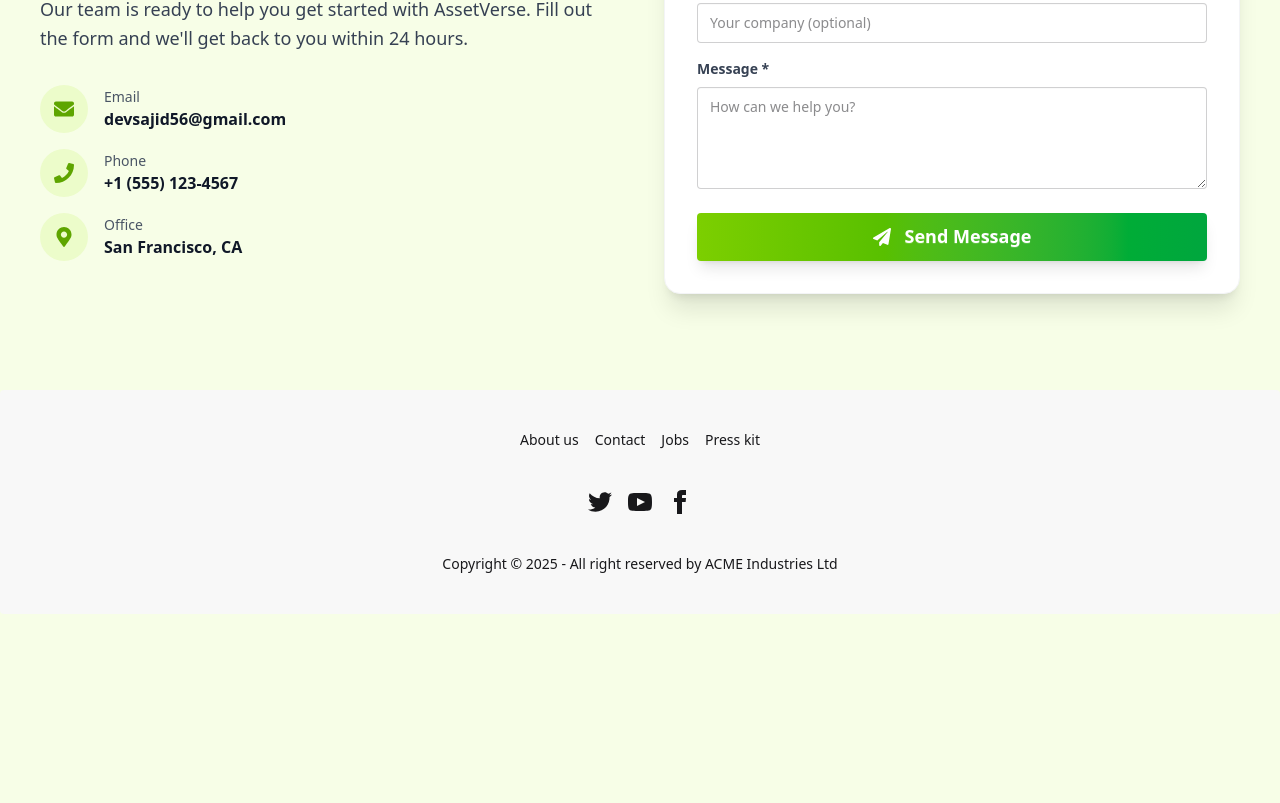
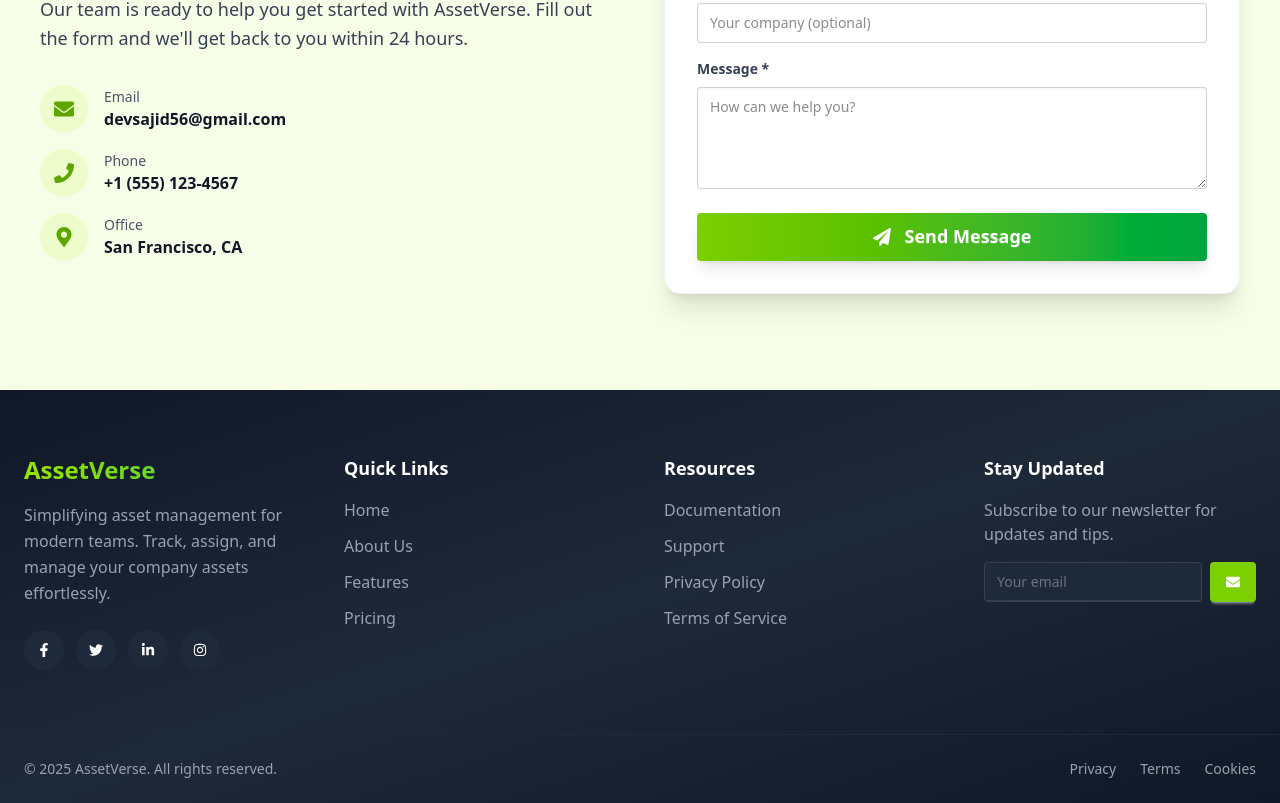
Before and after one commit to sajid-7756/AssetVerse-Client, a React (Vite) app: page / in a window 1280 px wide. Shown: the part 6885-7688 px from the top of the page. Before the commit the page ends 7499 px from the top, so only its background shows below. Built offline with nearby package versions, Linux system fonts and the light colour scheme; no server answers.

Commit message:
added footer

```diff
--- a/src/components/Shared/Footer/Footer.jsx
+++ b/src/components/Shared/Footer/Footer.jsx
@@ -1,55 +1,184 @@
+import React from "react";
+import {
+  FaFacebookF,
+  FaTwitter,
+  FaLinkedinIn,
+  FaInstagram,
+  FaEnvelope,
+} from "react-icons/fa";
+import { Link } from "react-router";
+import Container from "../Container";
+
 const Footer = () => {
   return (
-    <footer className="footer footer-horizontal footer-center bg-base-200 text-base-content rounded p-10">
-      <nav className="grid grid-flow-col gap-4">
-        <a className="link link-hover">About us</a>
-        <a className="link link-hover">Contact</a>
-        <a className="link link-hover">Jobs</a>
-        <a className="link link-hover">Press kit</a>
-      </nav>
-      <nav>
-        <div className="grid grid-flow-col gap-4">
-          <a>
-            <svg
-              xmlns="http://www.w3.org/2000/svg"
-              width="24"
-              height="24"
-              viewBox="0 0 24 24"
-              className="fill-current"
+    <footer className="bg-linear-to-br from-gray-900 via-gray-800 to-gray-900 text-white">
+      <Container className="py-16 px-4">
+        <div className="grid grid-cols-1 md:grid-cols-2 lg:grid-cols-4 gap-12">
+          {/* Company Info */}
+          <div>
+            <h3 className="text-2xl font-bold mb-4 bg-linear-to-r from-lime-400 to-green-500 bg-clip-text text-transparent">
+              AssetVerse
+            </h3>
+            <p className="text-gray-400 mb-6 leading-relaxed">
+              Simplifying asset management for modern teams. Track, assign, and
+              manage your company assets effortlessly.
+            </p>
+            <div className="flex gap-3">
+              <a
+                href="https://www.facebook.com/sajid7756"
+                className="w-10 h-10 bg-gray-800 hover:bg-lime-500 rounded-full flex items-center justify-center transition-colors duration-300"
               >
-              <path d="M24 4.557c-.883.392-1.832.656-2.828.775 1.017-.609 1.798-1.574 2.165-2.724-.951.564-2.005.974-3.127 1.195-.897-.957-2.178-1.555-3.594-1.555-3.179 0-5.515 2.966-4.797 6.045-4.091-.205-7.719-2.165-10.148-5.144-1.29 2.213-.669 5.108 1.523 6.574-.806-.026-1.566-.247-2.229-.616-.054 2.281 1.581 4.415 3.949 4.89-.693.188-1.452.232-2.224.084.626 1.956 2.444 3.379 4.6 3.419-2.07 1.623-4.678 2.348-7.29 2.04 2.179 1.397 4.768 2.212 7.548 2.212 9.142 0 14.307-7.721 13.995-14.646.962-.695 1.797-1.562 2.457-2.549z"></path>
-            </svg>
+                <FaFacebookF className="text-sm" />
               </a>
-          <a>
-            <svg
-              xmlns="http://www.w3.org/2000/svg"
-              width="24"
-              height="24"
-              viewBox="0 0 24 24"
-              className="fill-current"
+              <a
+                href="https://x.com/_____Sajid_____"
+                className="w-10 h-10 bg-gray-800 hover:bg-lime-500 rounded-full flex items-center justify-center transition-colors duration-300"
               >
-              <path d="M19.615 3.184c-3.604-.246-11.631-.245-15.23 0-3.897.266-4.356 2.62-4.385 8.816.029 6.185.484 8.549 4.385 8.816 3.6.245 11.626.246 15.23 0 3.897-.266 4.356-2.62 4.385-8.816-.029-6.185-.484-8.549-4.385-8.816zm-10.615 12.816v-8l8 3.993-8 4.007z"></path>
-            </svg>
+                <FaTwitter className="text-sm" />
               </a>
-          <a>
-            <svg
-              xmlns="http://www.w3.org/2000/svg"
-              width="24"
-              height="24"
-              viewBox="0 0 24 24"
-              className="fill-current"
+              <a
+                href="https://www.linkedin.com/in/sajidos/"
+                className="w-10 h-10 bg-gray-800 hover:bg-lime-500 rounded-full flex items-center justify-center transition-colors duration-300"
               >
-              <path d="M9 8h-3v4h3v12h5v-12h3.642l.358-4h-4v-1.667c0-.955.192-1.333 1.115-1.333h2.885v-5h-3.808c-3.596 0-5.192 1.583-5.192 4.615v3.385z"></path>
-            </svg>
+                <FaLinkedinIn className="text-sm" />
+              </a>
+              <a
+                href="https://www.instagram.com/sajid_0330/"
+                className="w-10 h-10 bg-gray-800 hover:bg-lime-500 rounded-full flex items-center justify-center transition-colors duration-300"
+              >
+                <FaInstagram className="text-sm" />
               </a>
             </div>
-      </nav>
-      <aside>
-        <p>
-          Copyright © {new Date().getFullYear()} - All right reserved by ACME
-          Industries Ltd
+          </div>
+
+          {/* Quick Links */}
+          <div>
+            <h4 className="text-lg font-bold mb-4">Quick Links</h4>
+            <ul className="space-y-3">
+              <li>
+                <Link
+                  to="/"
+                  className="text-gray-400 hover:text-lime-400 transition-colors duration-300"
+                >
+                  Home
+                </Link>
+              </li>
+              <li>
+                <a
+                  href="#about"
+                  className="text-gray-400 hover:text-lime-400 transition-colors duration-300"
+                >
+                  About Us
+                </a>
+              </li>
+              <li>
+                <a
+                  href="#features"
+                  className="text-gray-400 hover:text-lime-400 transition-colors duration-300"
+                >
+                  Features
+                </a>
+              </li>
+              <li>
+                <a
+                  href="#pricing"
+                  className="text-gray-400 hover:text-lime-400 transition-colors duration-300"
+                >
+                  Pricing
+                </a>
+              </li>
+            </ul>
+          </div>
+
+          {/* Resources */}
+          <div>
+            <h4 className="text-lg font-bold mb-4">Resources</h4>
+            <ul className="space-y-3">
+              <li>
+                <a
+                  href="#"
+                  className="text-gray-400 hover:text-lime-400 transition-colors duration-300"
+                >
+                  Documentation
+                </a>
+              </li>
+              <li>
+                <a
+                  href="#"
+                  className="text-gray-400 hover:text-lime-400 transition-colors duration-300"
+                >
+                  Support
+                </a>
+              </li>
+              <li>
+                <a
+                  href="#"
+                  className="text-gray-400 hover:text-lime-400 transition-colors duration-300"
+                >
+                  Privacy Policy
+                </a>
+              </li>
+              <li>
+                <a
+                  href="#"
+                  className="text-gray-400 hover:text-lime-400 transition-colors duration-300"
+                >
+                  Terms of Service
+                </a>
+              </li>
+            </ul>
+          </div>
+
+          {/* Newsletter */}
+          <div>
+            <h4 className="text-lg font-bold mb-4">Stay Updated</h4>
+            <p className="text-gray-400 mb-4">
+              Subscribe to our newsletter for updates and tips.
             </p>
-      </aside>
+            <div className="flex gap-2">
+              <input
+                type="email"
+                placeholder="Your email"
+                className="input input-bordered flex-1 bg-gray-800 border-gray-700 text-white placeholder-gray-500 focus:border-lime-500"
+              />
+              <button className="btn bg-lime-500 hover:bg-lime-600 text-white border-0">
+                <FaEnvelope />
+              </button>
+            </div>
+          </div>
+        </div>
+      </Container>
+
+      {/* Bottom Bar */}
+      <div className="border-t border-gray-800">
+        <Container className="py-6 px-4">
+          <div className="flex flex-col md:flex-row justify-between items-center gap-4">
+            <p className="text-gray-400 text-sm">
+              © {new Date().getFullYear()} AssetVerse. All rights reserved.
+            </p>
+            <div className="flex gap-6 text-sm">
+              <a
+                href="#"
+                className="text-gray-400 hover:text-lime-400 transition-colors duration-300"
+              >
+                Privacy
+              </a>
+              <a
+                href="#"
+                className="text-gray-400 hover:text-lime-400 transition-colors duration-300"
+              >
+                Terms
+              </a>
+              <a
+                href="#"
+                className="text-gray-400 hover:text-lime-400 transition-colors duration-300"
+              >
+                Cookies
+              </a>
+            </div>
+          </div>
+        </Container>
+      </div>
     </footer>
   );
 };
```
Lines whose indentation alone changed are shown as unchanged.
